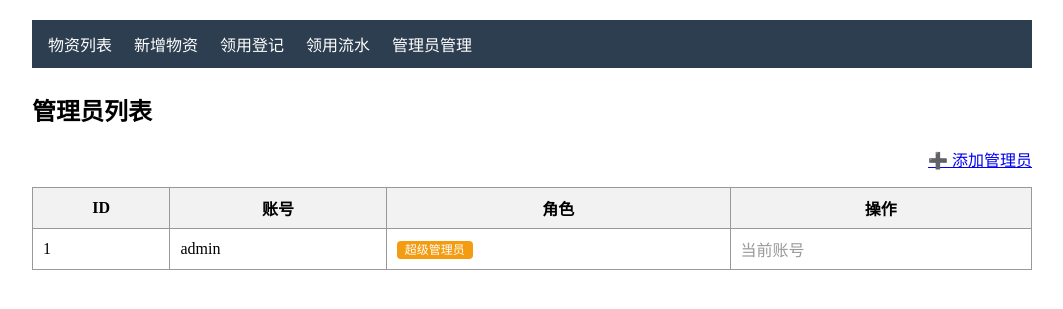
After one commit to AnXinYa81/flask-material-management, a Flask app: page /admin/list in a window 1280 px wide. The commit adds this page. Shown: the top 309 px of the page, without its empty margins (108-1171 px from the left). Run offline with Flask 3, Linux system fonts and the light colour scheme; the visitor is signed in with stand-in values (Sample User, id 1).

Commit message:
feat:新增角色权限管理 1.User模型新增role角色字段，区分超级/普通管理员 2.新增admin_required权限装饰器 3.新增管理员列表、添加管理员页面（防止普通管理员违法越权）、支持删除管理员（带安全校验） 4.领用记录Record关联user_id，实现操作人追溯 5.run.py初始化创建超级管理员账号

```diff
--- a/app/__init__.py
+++ b/app/__init__.py
@@ -3,6 +3,7 @@ from flask import Flask, render_template, url_for, session, redirect
 from .models import db
 from .config import SQLALCHEMY_DATABASE_URI, SQLALCHEMY_TRACK_MODIFICATIONS
 from functools import wraps
+from app.models import User
 
 
 def login_required(func):
@@ -14,7 +15,17 @@ def login_required(func):
 
     return wrapper
 
-
+def admin_required(func):
+    @wraps(func)
+    def wrapper(*args, **kwargs):
+        if not session.get("user_id"):
+            return redirect(url_for("auth.login"))
+        user =User.query.get(session["user_id"])
+        if not user or user.role!= "super_admin":
+            return render_template("message.html", is_error=True,msg="权限不足，仅超级管理员可访问",
+                                   back_url=url_for("goods.goods_list"))
+        return func(*args, **kwargs)
+    return wrapper
 
 
 def create_app():
--- a/app/routes/auth.py
+++ b/app/routes/auth.py
@@ -1,6 +1,7 @@
 # app/routes/auth.py
 from flask import Blueprint, render_template, request, redirect, url_for, session
 from app.models import db, User
+from app import admin_required
 
 bp_auth = Blueprint("auth", __name__)
 
@@ -34,3 +35,52 @@ def logout():
     session.pop("user_id", None)  # 删除session中的用户标识
     return render_template("message.html", is_error=False, msg="已退出登录",
                            back_url=url_for("auth.login"))
+@bp_auth.route("/admin/list")
+@admin_required
+def admin_list():
+    users=User.query.all()
+    return render_template("admin_list.html",users=users)
+
+@bp_auth.route("/admin/add",methods=["GET", "POST"])
+@admin_required
+def admin_add():
+    if request.method == "GET":
+        return render_template("admin_add.html")
+    username=request.form.get("username","").strip()
+    password=request.form.get("password","").strip()
+    role=request.form.get("role","admin")
+    if not username or not password:
+        return render_template("message.html", is_error=True, msg="账号密码不能为空",
+                               back_url=url_for("auth.admin_add"))
+    if User.query.filter_by(username=username).first():
+        return render_template("message.html", is_error=True, msg="账号已存在",
+                               back_url=url_for("auth.admin_add"))
+    new_user = User(username=username,role=role)
+    new_user.set_password(password)
+    db.session.add(new_user)
+    db.session.commit()
+    return render_template("message.html", is_error=False, msg="管理员添加成功",
+                           back_url=url_for("auth.admin_list"))
+@bp_auth.route("/admin/del/<int:uid>",methods=["POST"])
+@admin_required
+def admin_del(uid):
+    user=User.query.get(uid)
+    if not user:
+        return render_template("message.html", is_error=True, msg="该管理员不存在",
+                               back_url=url_for("auth.admin_list"))
+    if user.id ==session.get("user_id"):
+        return render_template("message.html", is_error=True, msg="不能删除当前登录的账号",
+                               back_url=url_for("auth.admin_list"))
+    if user.role == "super_admin":
+        super_admin_count = User.query.filter_by(role="super_admin").count()
+        if super_admin_count <= 1:
+            return render_template("message.html", is_error=True, msg="至少保留一个超级管理员，禁止删除",
+                                   back_url=url_for("auth.admin_list"))
+    try:
+        db.session.delete(user)
+        db.session.commit()
+    except Exception as e:
+        db.session.rollback()
+        return render_template("message.html", is_error=True, msg=f"删除失败：{str(e)}",
+                               back_url=url_for("auth.admin_list"))
+    return redirect(url_for("auth.admin_list"))
--- a/app/routes/record.py
+++ b/app/routes/record.py
@@ -1,5 +1,5 @@
 # app/routes/record.py
-from flask import Blueprint, render_template, request, redirect, url_for
+from flask import Blueprint, render_template, request, redirect, url_for,session
 # 跨包导入模型与db对象
 from app.models import db, Goods, Record
 from app import login_required
@@ -37,7 +37,7 @@ def record_add():
                                    back_url=url_for("record.record_add"))
 
         try:
-            new_record = Record(goods_id=goods_item.id, take_num=take_num)
+            new_record = Record(goods_id=goods_item.id, take_num=take_num,user_id=session["user_id"])
             db.session.add(new_record)
             goods_item.stock = goods_item.stock - take_num
             db.session.commit()
--- /dev/null
+++ b/app/templates/admin_list.html
@@ -0,0 +1,46 @@
+{% extends "base.html" %}
+{% block title %}管理员管理{% endblock %}
+{% block content %}
+<h2>管理员列表</h2>
+<p style="text-align: right;">
+    <a href="{{ url_for('auth.admin_add') }}">➕ 添加管理员</a>
+</p>
+<table>
+    <thead>
+        <tr>
+            <th>ID</th>
+            <th>账号</th>
+            <th>角色</th>
+            <th>操作</th>
+        </tr>
+    </thead>
+    <tbody>
+        {% for user in users %}
+        <tr>
+            <td>{{ user.id }}</td>
+            <td>{{ user.username }}</td>
+            <td>
+                {% if user.role == 'super_admin' %}
+                <span class="role-tag role-super">超级管理员</span>
+                {% else %}
+                <span class="role-tag role-admin">普通管理员</span>
+                {% endif %}
+            </td>
+            <td>
+                {% if user.id != session.get('user_id') %}
+                <form method="post" action="{{ url_for('auth.admin_del', uid=user.id) }}" style="display:inline;" onsubmit="return confirm('确定删除该管理员吗？');">
+                    <button type="submit" class="btn-del">删除</button>
+                </form>
+                {% else %}
+                <span style="color:#999;">当前账号</span>
+                {% endif %}
+            </td>
+        </tr>
+        {% else %}
+        <tr>
+            <td colspan="4" style="text-align:center; color:#999;">暂无管理员数据</td>
+        </tr>
+        {% endfor %}
+    </tbody>
+</table>
+{% endblock %}
--- a/app/templates/base.html
+++ b/app/templates/base.html
@@ -8,47 +8,83 @@
         * {
             box-sizing: border-box;
         }
+
         body {
             width: 90%;
             max-width: 1000px;
             margin: 20px auto;
             font-family: Microsoft YaHei, sans‑serif;
         }
+
         /* 全局导航栏 */
         .nav-bar {
-            background:#2c3e50;
-            padding:12px 16px;
-            margin-bottom:24px;
+            background: #2c3e50;
+            padding: 12px 16px;
+            margin-bottom: 24px;
         }
+
         .nav-bar a {
-            color:#fff;
-            margin-right:18px;
-            text-decoration:none;
+            color: #fff;
+            margin-right: 18px;
+            text-decoration: none;
         }
+
         .nav-bar a:hover {
             text-decoration: underline;
         }
-        table{
+
+        table {
             border-collapse: collapse;
-            width:100%;
+            width: 100%;
         }
-        th,td{
-            border:1px solid #999;
-            padding:8px 10px;
+
+        th, td {
+            border: 1px solid #999;
+            padding: 8px 10px;
         }
-        th{
-            background-color:#f2f2f2;
+
+        th {
+            background-color: #f2f2f2;
         }
-        button,input,select,textarea{
-            padding:6px;
-            margin:4px 0;
+
+        button, input, select, textarea {
+            padding: 6px;
+            margin: 4px 0;
         }
-        .tip-error{
-            color:#c0392b;
+
+        .tip-error {
+            color: #c0392b;
         }
-        .tip-success{
-            color:#27ae60;
+
+        .tip-success {
+            color: #27ae60;
         }
+
+        .role-tag {
+            padding: 2px 8px;
+            border-radius: 4px;
+            font-size: 12px;
+        }
+
+        .role-super {
+            background: #f39c12;
+            color: #fff;
+        }
+
+        .role-admin {
+            background: #3498db;
+            color: #fff;
+        }
+
+        .btn-del {
+            background: #e74c3c;
+            color: #fff;
+            border: none;
+            padding: 4px 12px;
+            cursor: pointer;
+            border-radius: 3px;
+        }
+
     </style>
 </head>
 <body>
@@ -58,6 +94,7 @@
     <a href="{{ url_for('goods.goods_add') }}">新增物资</a>
     <a href="{{ url_for('record.record_add') }}">领用登记</a>
     <a href="{{ url_for('record.record_list') }}">领用流水</a>
+    <a href="{{ url_for('auth.admin_list') }}">管理员管理</a>
 </div>
 
 {% block content %}{% endblock %}
--- a/app/templates/record_list.html
+++ b/app/templates/record_list.html
@@ -11,6 +11,7 @@
         <th>物资名称</th>
         <th>领用数量</th>
         <th>领用时间</th>
+        <th>操作人</th>
     </tr>
     {% for r in record_list %}
     <tr>
@@ -29,10 +30,11 @@
         {% else %}
         <td>无时间</td>
         {% endif %}
+        <td>{{ r.user.username }}</td>
     </tr>
     {% else %}
     <tr>
-                <td colspan="4">暂无领用记录</td>
+        <td colspan="5">暂无领用记录</td>
     </tr>
     {% endfor %}
 </table>
--- a/run.py
+++ b/run.py
@@ -1,7 +1,7 @@
 # run.py
 
 from app import create_app
-from app.models import db,User
+from app.models import db, User
 
 # 调用工厂函数，拿到组装完成的app实例
 app = create_app()
@@ -10,10 +10,13 @@ with app.app_context():
     db.create_all()
     admin = User.query.filter_by(username="admin").first()
     if not admin:
-        new_user = User(username="admin")
+        new_user = User(username="admin", role="super_admin")  # 加了 role
         new_user.set_password("123456")
         db.session.add(new_user)
         db.session.commit()
+        print("超级管理员创建成功：admin / 123456")
+    else:
+        print("管理员已存在")
 
 if __name__ == '__main__':
     app.run(debug=True)
```
Also changed, not shown: app/models.py (+9 -6 lines), app/templates/admin_add.html (added, +26 -0 lines), init_admin.py (added, +14 -0 lines). Lines whose indentation alone changed are shown as unchanged.
